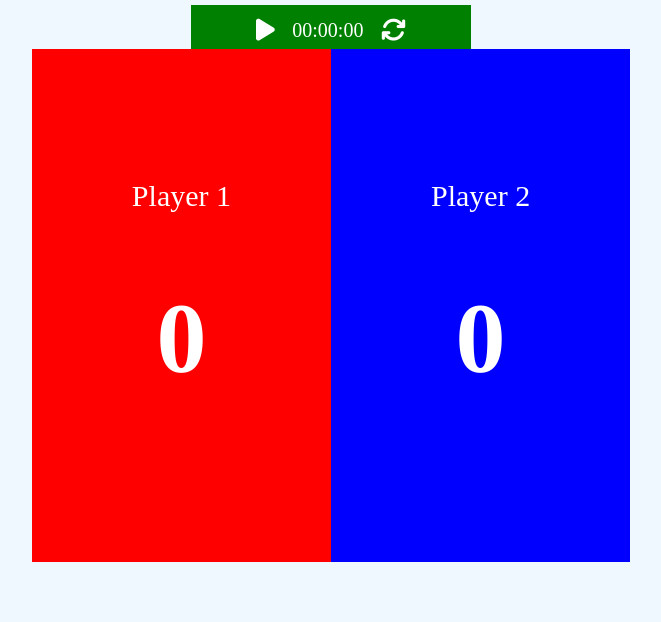
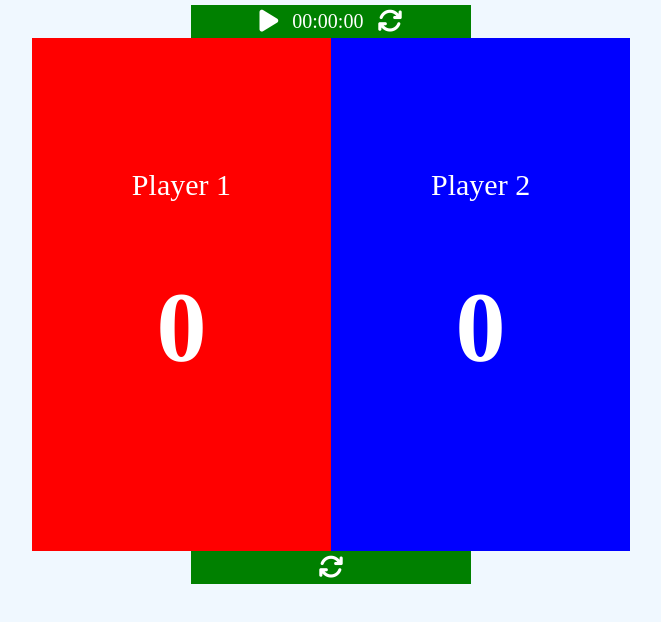
Before and after one commit to Diawhiz/score-counter, a plain HTML site: page index.html in a window 1280 px wide. Shown: the whole page, without its empty margins (309-970 px from the left). Drawn offline with Linux system fonts and the light colour scheme.

Commit message:
add a reset all function

```diff
--- a/css/style.css
+++ b/css/style.css
@@ -14,6 +14,7 @@ body {
 .timer span {
     font-size: 20px;
     padding: 5px;
+    color: #fff;
 }
 
 .container {
@@ -46,3 +47,16 @@ h1 {
     font-size: 100px;
     color: #fff;
 }
+
+.reset-all {
+    background-color: #008000;
+    padding: 5px;
+    margin: -20px 500px 0 500px;
+    text-align: center;
+}
+
+.reset-all span {
+    font-size: 20px;
+    padding: 5px;
+    color: #fff;
+}
--- a/index.html
+++ b/index.html
@@ -11,11 +11,11 @@
 </head>
 <body>
     <div class="main">
-            <p class="timer">
+            <div class="timer">
                 <span><i class="fas fa-play fa-lg" aria-hidden="true" id="start"></i></span>
                  <span id="timer">00:00:00</span>
                 <span><i class="fas fa-arrows-rotate fa-lg" aria-hidden="true" id="reset"></i></span>
-            </p>
+            </div>
 
         <div class="container">
             <div class="player" id="player1">
@@ -28,6 +28,10 @@
                 <h1 id="count2">0</h1>
             </div>
         </div>
+
+        <div class="reset-all">
+            <span><i class="fas fa-arrows-rotate fa-lg" aria-hidden="true" id="reset-all"></i></span>
+        </div>
     </div>
 
     <script src="script.js"></script>
--- a/script.js
+++ b/script.js
@@ -13,6 +13,7 @@ const player2P = player2.querySelector('p');
 
 const startTimer = document.getElementById('start');
 const resetTimer = document.getElementById('reset');
+const resetAll = document.getElementById('reset-all');
 
 // Function to handle click events on player elements
 function handlePlayerClick(event, countElement, count) {
@@ -64,6 +65,7 @@ resetTimer.addEventListener('click', function() {
     updateTimerDisplay(secondsElapsed);
 });
 
+//The function updates timer a
 function updateTimerDisplay(seconds) {
     const hours = Math.floor(seconds / 3600);
     const minutes = Math.floor((seconds % 3600) / 60);
@@ -72,3 +74,12 @@ function updateTimerDisplay(seconds) {
     document.getElementById('timer').innerText =
         `${String(hours).padStart(2, '0')}:${String(minutes).padStart(2, '0')}:${String(secs).padStart(2, '0')}`;
 }
+
+resetAll.addEventListener('click', function() {
+    clearInterval(timer);
+    secondsElapsed = 0;
+    updateTimerDisplay(secondsElapsed);
+
+    count1 = 0;
+    count2 = 0;
+});
```
